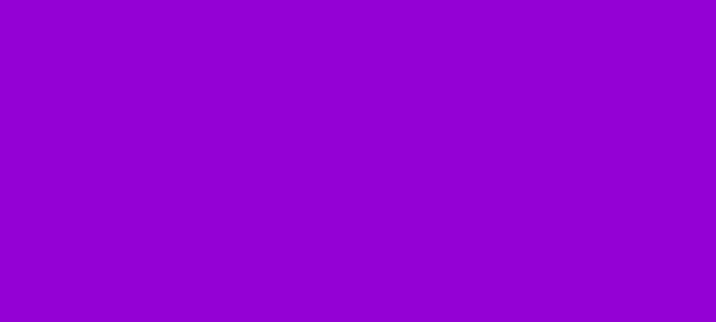
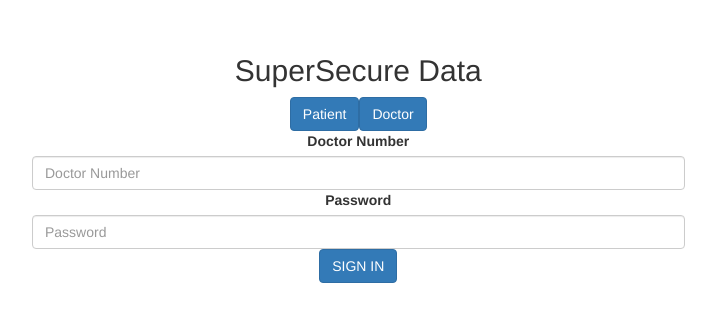
Before and after one commit to Kwasasin/hackatonIG, a React (Create React App) app: page / in a window 1280 px wide. Before the commit this address had no page. Shown: the part 242-564 px from the top of the page, without its empty margins (38-754 px from the left). Built offline with nearby package versions, Linux system fonts and the light colour scheme.

Commit message:
LogIn form added
Patient button asking for PESEL
Doctor button asking for Doctor number

```diff
--- a/src/App.css
+++ b/src/App.css
@@ -1,5 +1,15 @@
 .App {
   text-align: center;
+}
+
+:root {
+  --main-color: #2f64b9;
+  --sec-color: #d10202;
+  --backg-color: #fef7ec;
+}
+
+img {
+  object-fit: cover;
 }
 
 .App-logo {
--- a/src/App.js
+++ b/src/App.js
@@ -2,7 +2,8 @@ import logo from "./logo.svg";
 import "./App.css";
 import { BrowserRouter, Routes, Route } from "react-router-dom";
 import TwoButtonsPage from "./pages/TwoButtonsPage";
-import 'bootstrap/dist/css/bootstrap.min.css';
+import "bootstrap/dist/css/bootstrap.min.css";
+import MedicalLoginForm from "./pages/MedicalLogin";
 
 function App() {
   return (
@@ -10,7 +11,7 @@ function App() {
       <div className="App">
         <Routes>
           {/*<span>TEST</span>*/}
-            <Route path='/two-buttons' element={<TwoButtonsPage />} />
+          <Route path="/" element={<MedicalLoginForm />} />
         </Routes>
       </div>
     </BrowserRouter>
--- /dev/null
+++ b/src/pages/MedicalLogin.jsx
@@ -0,0 +1,82 @@
+import "./medical-login.css";
+import { Form, Button, Container, Row, Col } from "react-bootstrap";
+import { useState } from "react";
+
+const MedicalLoginForm = () => {
+  const [pesel, setPesel] = useState("");
+  const [doctorNumber, setDoctorNumber] = useState("");
+  const [password, setPassword] = useState("");
+  const [userType, setUserType] = useState("");
+
+  const handleSubmit = async (e) => {
+    e.preventDefault();
+    const userData = { password };
+
+    if (userType === "patient") {
+      userData.pesel = pesel;
+    } else if (userType === "doctor") {
+      userData.doctorNumber = doctorNumber;
+    }
+
+    console.log(userData);
+  };
+
+  return (
+    <Container>
+      <Row className="d-flex justify-content-center">
+        <Col md="7" className="mt-0">
+          <h2 className="text-center">SuperSecure Data</h2>
+          <Button
+            onClick={() => setUserType("patient")}
+            className={`mr-2 ${userType === "patient" ? "active" : ""}`}
+          >
+            Patient
+          </Button>
+          <Button
+            onClick={() => setUserType("doctor")}
+            className={`${userType === "doctor" ? "active" : ""}`}
+          >
+            Doctor
+          </Button>
+          <Form onSubmit={handleSubmit}>
+            {userType === "patient" ? (
+              <Form.Group className="mb-3">
+                <Form.Label className="fw-bold">PESEL</Form.Label>
+                <Form.Control
+                  type="string"
+                  placeholder="231445554"
+                  value={pesel}
+                  onChange={(e) => setPesel(e.target.value)}
+                />
+              </Form.Group>
+            ) : (
+              <Form.Group className="mb-3">
+                <Form.Label className="fw-bold">Doctor Number</Form.Label>
+                <Form.Control
+                  type="string"
+                  placeholder="Doctor Number"
+                  value={doctorNumber}
+                  onChange={(e) => setDoctorNumber(e.target.value)}
+                />
+              </Form.Group>
+            )}
+            <Form.Group className="mb-3">
+              <Form.Label className="fw-bold">Password</Form.Label>
+              <Form.Control
+                type="password"
+                placeholder="Password"
+                value={password}
+                onChange={(e) => setPassword(e.target.value)}
+              />
+            </Form.Group>
+            <Button className="login-80p mb-4 fw-bold" type="submit">
+              SIGN IN
+            </Button>
+          </Form>
+        </Col>
+      </Row>
+    </Container>
+  );
+};
+
+export default MedicalLoginForm;
--- a/src/pages/TwoButtonsPageStyles.css
+++ b/src/pages/TwoButtonsPageStyles.css
@@ -1,5 +1,5 @@
 body {
-    background-color: #9400D3!important;
+  background-color: #9400d3;
   display: flex;
   justify-content: center;
   align-items: center;
```
Also changed, not shown: src/pages/medical-login.css (added). Lines whose indentation alone changed are shown as unchanged.
